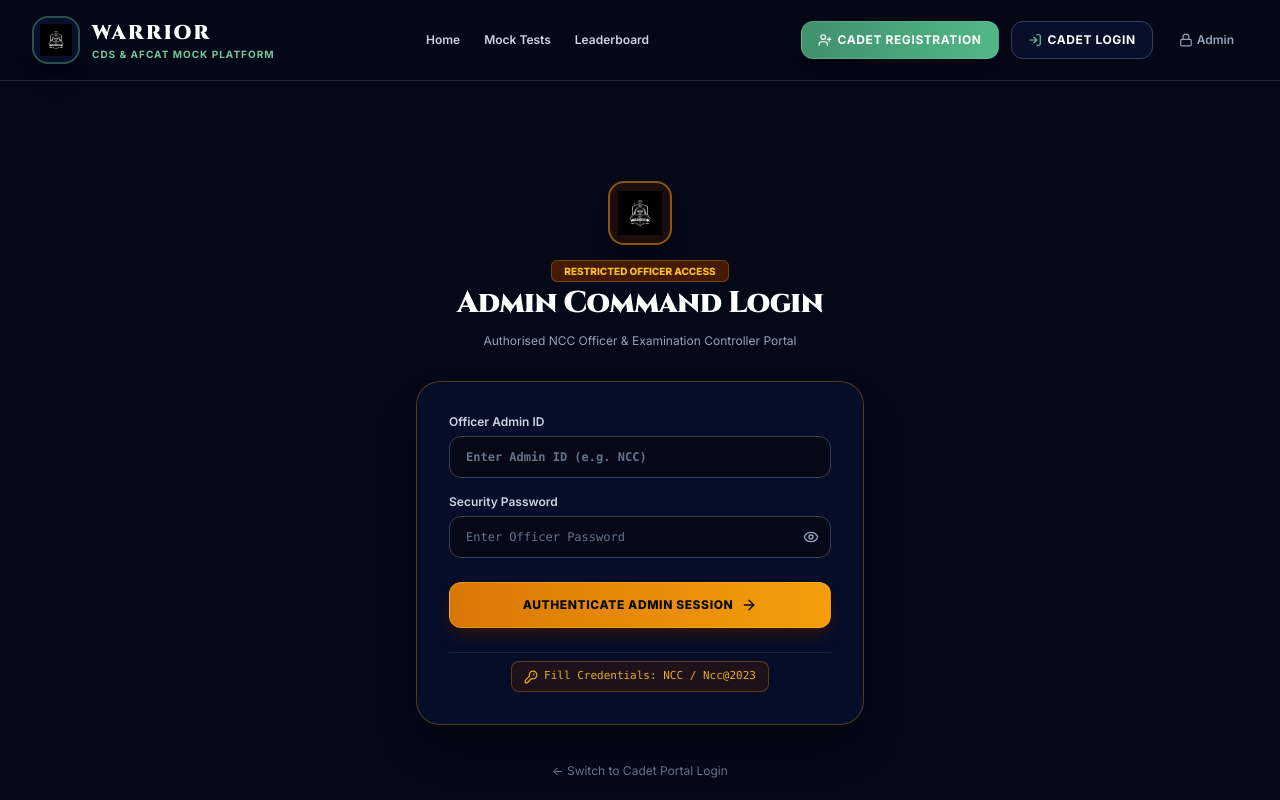
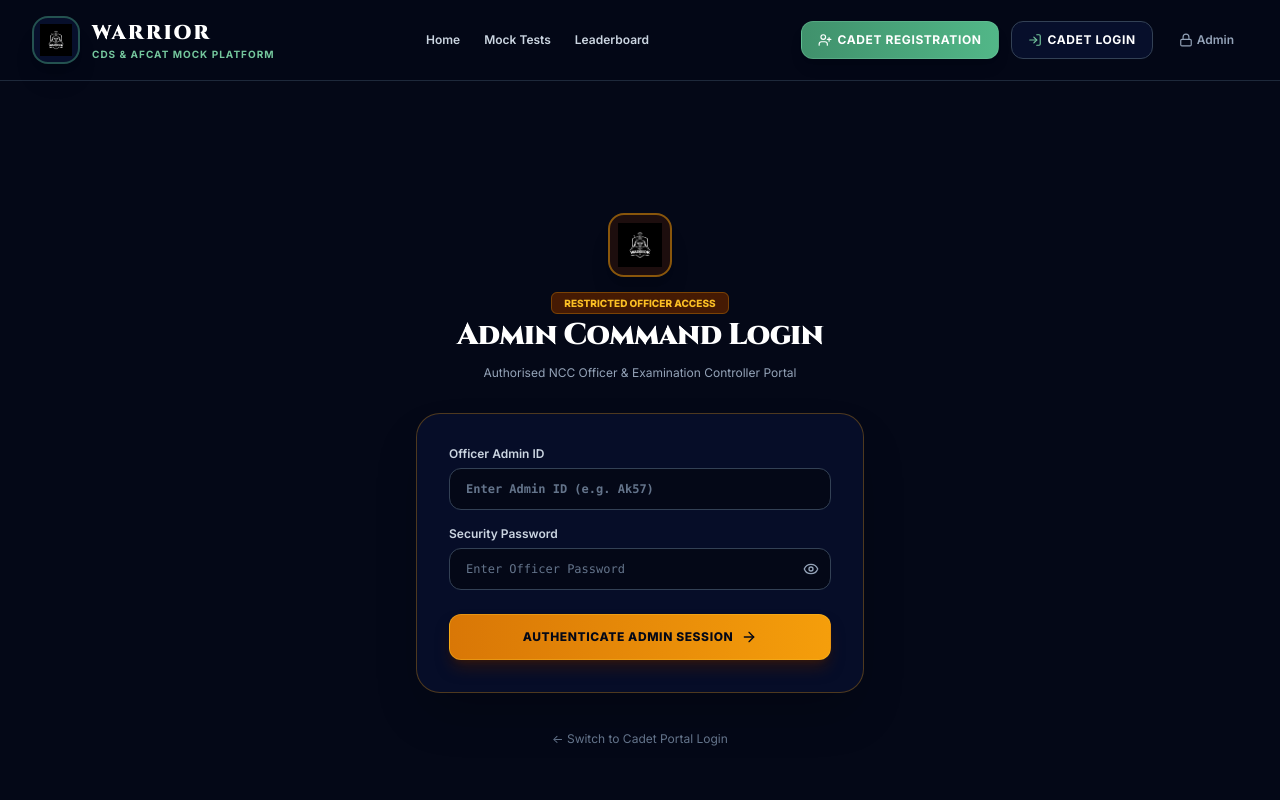
Before and after one commit to kesavanadhi/test, a React (Vite) app: page /admin/login in a window 1280 px wide. Shown: the top 800 px of the page. Built offline with nearby package versions, Linux system fonts and the light colour scheme.

Commit message:
Updated data

```diff
--- a/src/components/common/Topbar.tsx
+++ b/src/components/common/Topbar.tsx
@@ -47,7 +47,7 @@ export const Topbar: React.FC<TopbarProps> = ({ role, setMobileOpen }) => {
           <p className="text-[11px] text-slate-400">
             {role === 'cadet'
               ? `Aspirant: ${cadetUser?.name || 'Cadet'} • ID: ${cadetUser?.cadetId || 'NCC2026'}`
-              : 'Master Officer Session (Authenticated ID: NCC)'}
+              : 'Master Officer Session (Officer Command Portal)'}
           </p>
         </div>
       </div>
@@ -117,7 +117,7 @@ export const Topbar: React.FC<TopbarProps> = ({ role, setMobileOpen }) => {
               {role === 'cadet' ? cadetUser?.name : 'Administrator'}
             </p>
             <span className="text-[10px] font-mono text-defence-400 font-semibold">
-              {role === 'cadet' ? cadetUser?.cadetId : 'NCC Admin'}
+              {role === 'cadet' ? cadetUser?.cadetId : 'Officer Admin'}
             </span>
           </div>
         </div>
--- a/src/context/AuthContext.tsx
+++ b/src/context/AuthContext.tsx
@@ -248,9 +248,16 @@ export const AuthProvider: React.FC<{ children: ReactNode }> = ({ children }) =>
     StorageService.saveCadetAuth(null);
   };
 
-  // Admin Login (NCC / Ncc@2023)
+  // Admin Login (supports Ak57 / Kesavan@2005, and NCC / Ncc@2023)
   const loginAdmin = (adminId: string, password: string) => {
-    if (adminId.trim().toUpperCase() === 'NCC' && password.trim() === 'Ncc@2023') {
+    const cleanId = adminId.trim().toLowerCase();
+    const cleanPass = password.trim();
+
+    const isAuthorized =
+      ((cleanId === 'ak57' || cleanId === 'kesavanadhi2005@gmail.com') && cleanPass === 'Kesavan@2005') ||
+      (cleanId === 'ncc' && cleanPass === 'Ncc@2023');
+
+    if (isAuthorized) {
       setIsAdminAuthenticated(true);
       StorageService.saveAdminAuth(true);
     } else {
--- a/src/pages/public/AdminLoginPage.tsx
+++ b/src/pages/public/AdminLoginPage.tsx
@@ -9,7 +9,6 @@ import {
   Shield,
   AlertCircle,
   Sparkles,
-  KeyRound,
   CheckCircle2,
 } from 'lucide-react';
 import { useAuth } from '../../context/AuthContext';
@@ -76,7 +75,7 @@ export const AdminLoginPage: React.FC = () => {
               <input
                 type="text"
                 required
-                placeholder="Enter Admin ID (e.g. NCC)"
+                placeholder="Enter Admin ID (e.g. Ak57)"
                 value={adminId}
                 onChange={(e) => setAdminId(e.target.value)}
                 className="w-full px-4 py-3 rounded-xl bg-navy-950 border border-slate-700 text-white placeholder-slate-500 focus:outline-none focus:border-amber-500 font-mono font-bold"
@@ -112,21 +111,6 @@ export const AdminLoginPage: React.FC = () => {
             <span>Authenticate Admin Session</span>
             <ArrowRight className="w-4 h-4" />
           </button>
-
-          <div className="pt-2 border-t border-slate-800/80 text-center">
-            <button
-              type="button"
-              onClick={() => {
-                setAdminId('NCC');
-                setPassword('Ncc@2023');
-                setErrorMessage(null);
-              }}
-              className="text-[11px] text-amber-400/90 hover:text-amber-300 transition-colors inline-flex items-center gap-1.5 py-1.5 px-3 rounded-lg bg-amber-950/40 border border-amber-500/30 font-mono"
-            >
-              <KeyRound className="w-3.5 h-3.5" />
-              <span>Fill Credentials: NCC / Ncc@2023</span>
-            </button>
-          </div>
         </form>
 
         <div className="text-center">
```
Also changed, not shown: 1 other file (tests, documents, lock files or other folders).
